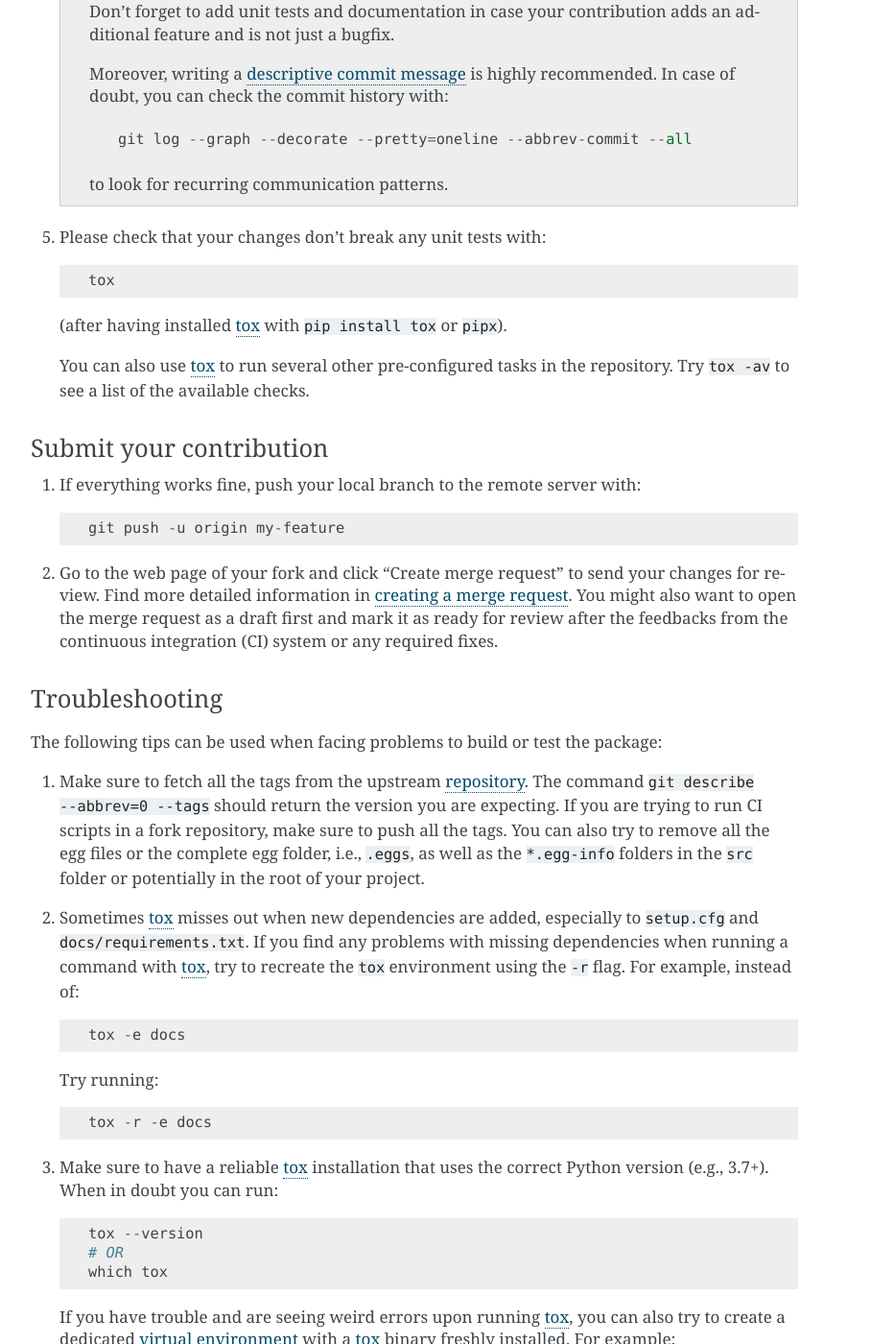
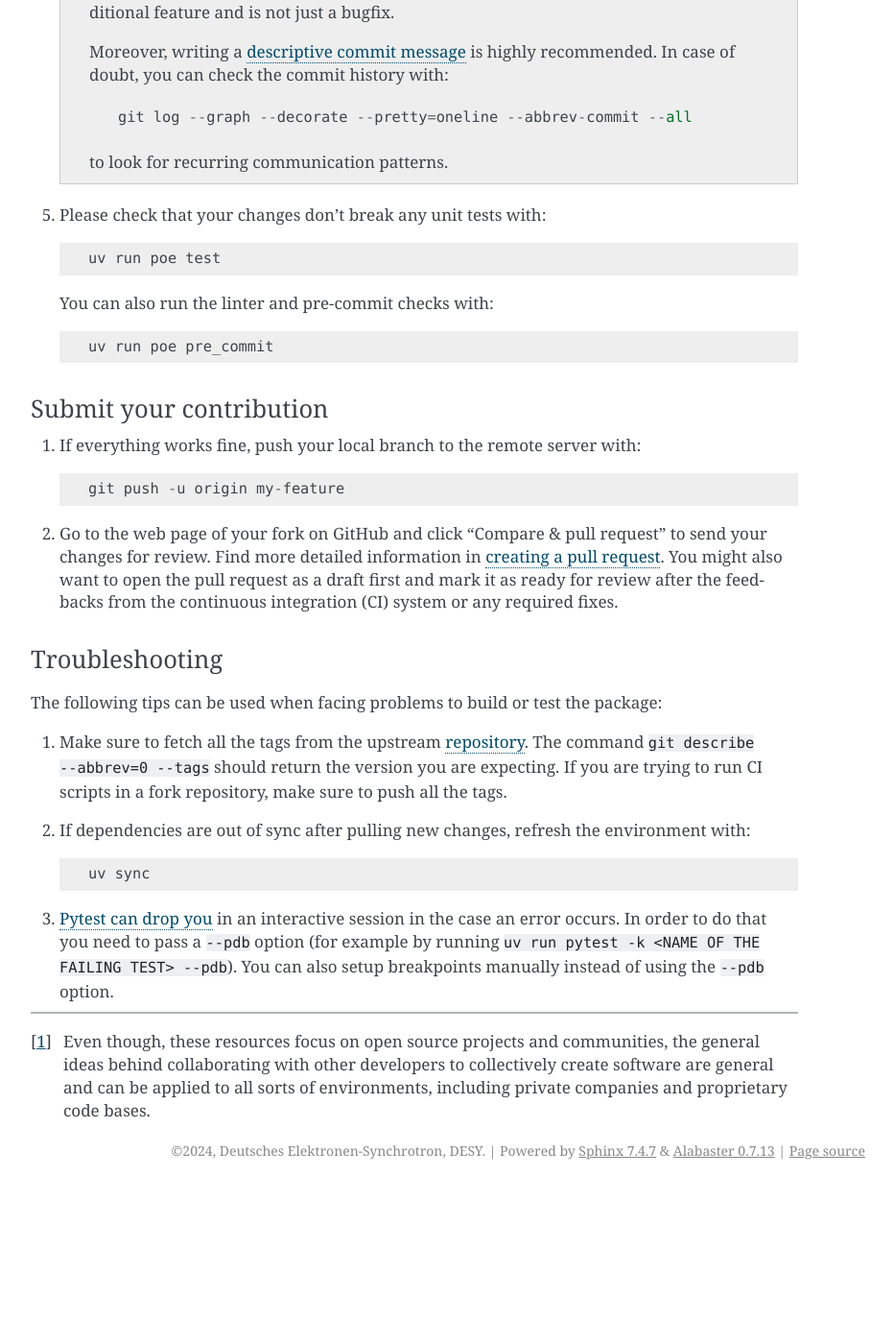
Before and after one commit to leandrolanzieri/espec_pr3j, a Sphinx documentation site: the page built from docs/contributing.md, in a window 1280 px wide and 1400 px high, scrolled down 2751 px. Shown: the whole window at 96% size, without its empty margins (338-1270 px from the left). Built offline with Sphinx 7.4.7, drawn with Linux system fonts in a browser that asks for light colours; the version number could not be read and is left out; the version number is read from the project's files by our own code; after the commit the page ends 3989 px from its top, so only the background shows below that; some of the changed text lies outside the part shown.

Commit message:
migrate to uv and github

````diff
--- a/CONTRIBUTING.md
+++ b/CONTRIBUTING.md
@@ -42,10 +42,10 @@ This means that the docs are kept in the same repository as the project code, an
 that any documentation update is done in the same way was a code contribution.
 
 When working on documentation changes in your local machine, you can
-compile them using [tox] :
+compile them using [uv] and [poethepoet]:
 
 ```
-tox -e docs
+uv run poe docs
 ```
 
 and use Python's built-in web server for a preview in your web browser
@@ -57,8 +57,7 @@ python3 -m http.server --directory 'docs/_build/html'
 
 ## Code Contributions
 
-Note that to open a merge (i.e., pull) request, you need to have at least a 'developer'
-role.
+Note that to open a pull request, you need a GitHub account and a fork of the repository.
 
 ### Submit an issue
 
@@ -68,40 +67,38 @@ This often provides additional considerations and avoids unnecessary work.
 
 ### Create an environment
 
-Before you start coding, we recommend creating an isolated [virtual environment]
-to avoid any problems with your installed Python packages.
-This can easily be done via [virtualenv]:
+Before you start coding, install [uv] if you haven't already:
 
 ```
-virtualenv <PATH TO VENV>
-source <PATH TO VENV>/bin/activate
+curl -LsSf https://astral.sh/uv/install.sh | sh
 ```
+
+[uv] manages the virtual environment and all dependencies automatically.
 
 ### Clone the repository
 
 1. Clone this repository to your local disk:
 
    ```
-   git clone git@gitlab.desy.de:leandro.lanzieri/espec_pr3j.git
+   git clone git@github.com:leandrolanzieri/espec_pr3j.git
    cd espec_pr3j
    ```
 
-2. You should run:
+2. Install all dependencies (including dev tools) with [uv]:
 
    ```
-   pip install -U pip setuptools -e .[testing]
+   uv sync
    ```
 
-   to be able to import the package under development in the Python REPL.
+   This creates a virtual environment and installs the package in editable mode.
 
-3. Install [pre-commit]:
+3. Install [pre-commit] hooks:
 
    ```
-   pip install pre-commit
-   pre-commit install
+   uv run pre-commit install
    ```
 
-   `espec_pr3j` comes with a lot of hooks configured to automatically help the
+   `espec_pr3j` comes with hooks configured to automatically help the
    developer to check the code being written.
 
 ### Implement your changes
@@ -150,13 +147,14 @@ source <PATH TO VENV>/bin/activate
 5. Please check that your changes don't break any unit tests with:
 
    ```
-   tox
+   uv run poe test
    ```
 
-   (after having installed [tox] with `pip install tox` or `pipx`).
+   You can also run the linter and pre-commit checks with:
 
-   You can also use [tox] to run several other pre-configured tasks in the
-   repository. Try `tox -av` to see a list of the available checks.
+   ```
+   uv run poe pre_commit
+   ```
 
 ### Submit your contribution
 
@@ -166,10 +164,10 @@ source <PATH TO VENV>/bin/activate
    git push -u origin my-feature
    ```
 
-2. Go to the web page of your fork and click "Create merge request"
+2. Go to the web page of your fork on GitHub and click "Compare & pull request"
    to send your changes for review.
-   Find more detailed information in [creating a merge request]. You might also want to open
-   the merge request as a draft first and mark it as ready for review after the feedbacks
+   Find more detailed information in [creating a pull request]. You might also want to open
+   the pull request as a draft first and mark it as ready for review after the feedbacks
    from the continuous integration (CI) system or any required fixes.
 
 
@@ -182,48 +180,17 @@ package:
    The command `git describe --abbrev=0 --tags` should return the version you
    are expecting. If you are trying to run CI scripts in a fork repository,
    make sure to push all the tags.
-   You can also try to remove all the egg files or the complete egg folder, i.e.,
-   `.eggs`, as well as the `*.egg-info` folders in the `src` folder or
-   potentially in the root of your project.
 
-2. Sometimes [tox] misses out when new dependencies are added, especially to
-   `setup.cfg` and `docs/requirements.txt`. If you find any problems with
-   missing dependencies when running a command with [tox], try to recreate the
-   `tox` environment using the `-r` flag. For example, instead of:
+2. If dependencies are out of sync after pulling new changes, refresh the
+   environment with:
 
    ```
-   tox -e docs
+   uv sync
    ```
 
-   Try running:
-
-   ```
-   tox -r -e docs
-   ```
-
-3. Make sure to have a reliable [tox] installation that uses the correct
-   Python version (e.g., 3.7+). When in doubt you can run:
-
-   ```
-   tox --version
-   # OR
-   which tox
-   ```
-
-   If you have trouble and are seeing weird errors upon running [tox], you can
-   also try to create a dedicated [virtual environment] with a [tox] binary
-   freshly installed. For example:
-
-   ```
-   virtualenv .venv
-   source .venv/bin/activate
-   .venv/bin/pip install tox
-   .venv/bin/tox -e all
-   ```
-
-4. [Pytest can drop you] in an interactive session in the case an error occurs.
+3. [Pytest can drop you] in an interactive session in the case an error occurs.
    In order to do that you need to pass a `--pdb` option (for example by
-   running `tox -- -k <NAME OF THE FALLING TEST> --pdb`).
+   running `uv run pytest -k <NAME OF THE FAILING TEST> --pdb`).
    You can also setup breakpoints manually instead of using the `--pdb` option.
 
 [^contrib1]: Even though, these resources focus on open source projects and
@@ -232,26 +199,22 @@ package:
     of environments, including private companies and proprietary code bases.
 
 
-[black]: https://pypi.org/project/black/
 [commonmark]: https://commonmark.org/
 [contribution-guide.org]: http://www.contribution-guide.org/
-[creating a merge request]: https://docs.gitlab.com/ee/user/project/merge_requests/creating_merge_requests.html
+[creating a pull request]: https://docs.github.com/en/pull-requests/collaborating-with-pull-requests/proposing-changes-to-your-work-with-pull-requests/creating-a-pull-request
 [descriptive commit message]: https://chris.beams.io/posts/git-commit
 [docstrings]: https://www.sphinx-doc.org/en/master/usage/extensions/napoleon.html
-[flake8]: https://flake8.pycqa.org/en/stable/
 [git]: https://git-scm.com
 [guide created by freecodecamp]: https://github.com/freecodecamp/how-to-contribute-to-open-source
-[miniconda]: https://docs.conda.io/en/latest/miniconda.html
 [other kinds of contributions]: https://opensource.guide/how-to-contribute
+[poethepoet]: https://poethepoet.natn.io/
 [pre-commit]: https://pre-commit.com/
 [pypi]: https://pypi.org/
-[pyscaffold's contributor's guide]: https://pyscaffold.org/en/stable/contributing.html
 [pytest can drop you]: https://docs.pytest.org/en/stable/usage.html#dropping-to-pdb-python-debugger-at-the-start-of-a-test
 [python software foundation's code of conduct]: https://www.python.org/psf/conduct/
 [restructuredtext]: https://www.sphinx-doc.org/en/master/usage/restructuredtext/
+[ruff]: https://docs.astral.sh/ruff/
 [sphinx]: https://www.sphinx-doc.org/en/master/
-[tox]: https://tox.readthedocs.io/en/stable/
-[virtual environment]: https://realpython.com/python-virtual-environments-a-primer/
-[virtualenv]: https://virtualenv.pypa.io/en/stable/
-[repository]: https://gitlab.desy.de/leandro.lanzieri/espec_pr3j
-[issue tracker]: https://gitlab.desy.de/leandro.lanzieri/espec_pr3j/-/issues
+[uv]: https://docs.astral.sh/uv/
+[repository]: https://github.com/leandrolanzieri/espec_pr3j
+[issue tracker]: https://github.com/leandrolanzieri/espec_pr3j/issues
--- a/docs/conf.py
+++ b/docs/conf.py
@@ -21,12 +21,7 @@ __location__ = os.path.dirname(__file__)
 sys.path.insert(0, os.path.join(__location__, "../src"))
 
 # -- Run sphinx-apidoc -------------------------------------------------------
-# This hack is necessary since RTD does not issue `sphinx-apidoc` before running
-# `sphinx-build -b html . _build/html`. See Issue:
-# https://github.com/readthedocs/readthedocs.org/issues/1139
-# DON'T FORGET: Check the box "Install your project inside a virtualenv using
-# setup.py install" in the RTD Advanced Settings.
-# Additionally it helps us to avoid running apidoc manually
+# Runs sphinx-apidoc automatically so the API reference is always up to date.
 
 try:  # for Sphinx >= 1.7
     from sphinx.ext import apidoc
@@ -297,8 +292,6 @@ intersphinx_mapping = {
     "sklearn": ("https://scikit-learn.org/stable", None),
     "pandas": ("https://pandas.pydata.org/pandas-docs/stable", None),
     "scipy": ("https://docs.scipy.org/doc/scipy/reference", None),
-    "setuptools": ("https://setuptools.pypa.io/en/stable/", None),
-    "pyscaffold": ("https://pyscaffold.org/en/stable", None),
 }
 
 print(f"loading configurations for {project} {version} ...", file=sys.stderr)
--- a/docs/requirements.txt
+++ b/docs/requirements.txt
@@ -1,6 +1,3 @@
 myst-parser[linkify]
 sphinx>=3.2.1
-# Requirements file for ReadTheDocs, check .readthedocs.yml.
-# To build the module reference correctly, make sure every external package
-# under `install_requires` in `setup.cfg` is also listed here!
 sphinx_rtd_theme
--- a/requirements.txt
+++ /dev/null
@@ -1,2 +0,0 @@
-pyvisa
-pyvisa-py
````
Also changed, not shown: other parts of CONTRIBUTING.md (+1 -1 lines), AUTHORS.md (+1 -1 lines), README.md (+3 -3 lines), pyproject.toml (+61 -7 lines), setup.cfg (deleted, +0 -87 lines), setup.py (deleted, +0 -20 lines), .gitlab-ci.yml (deleted), .isort.cfg (deleted), .pre-commit-config.yaml, 4 other files.
